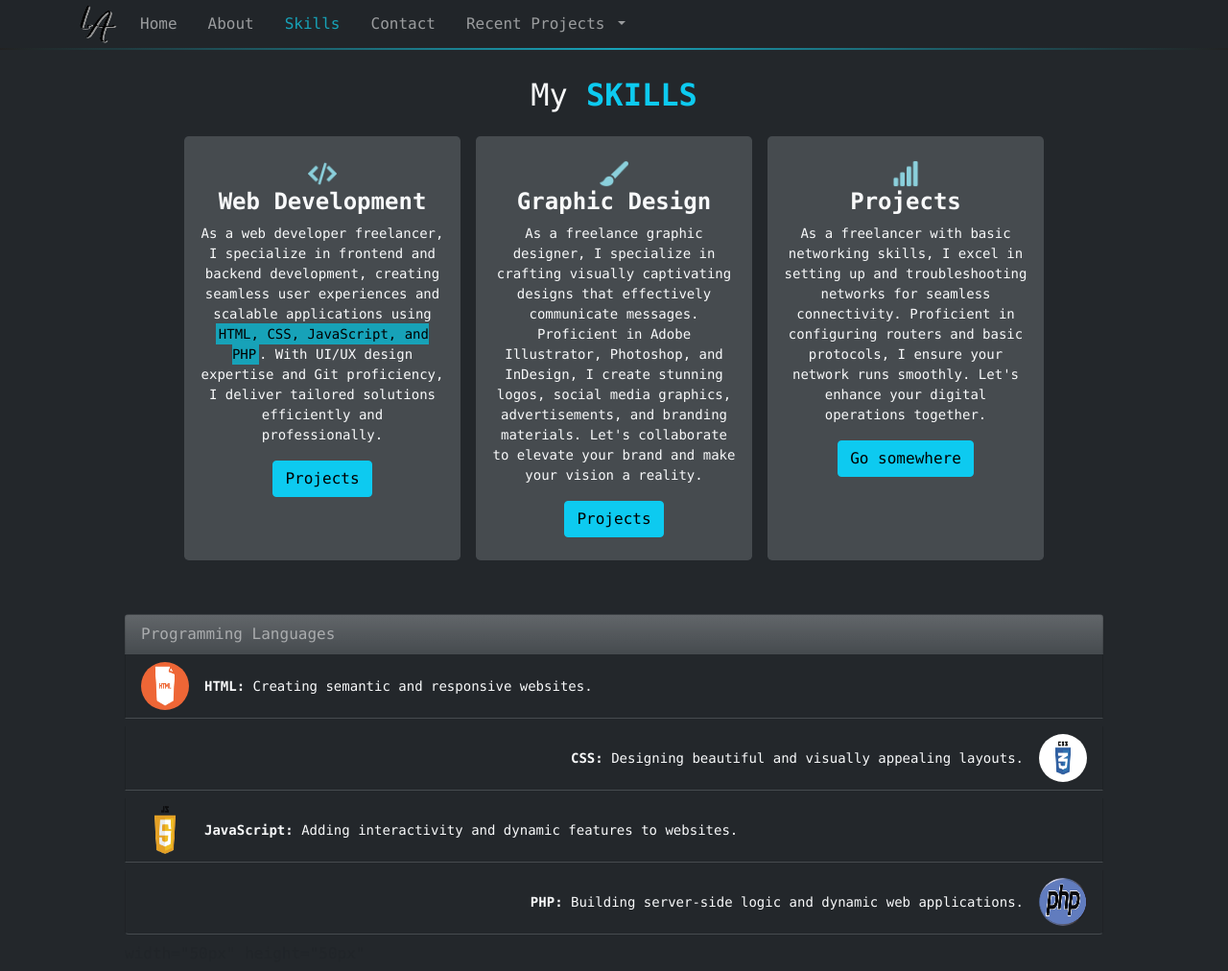
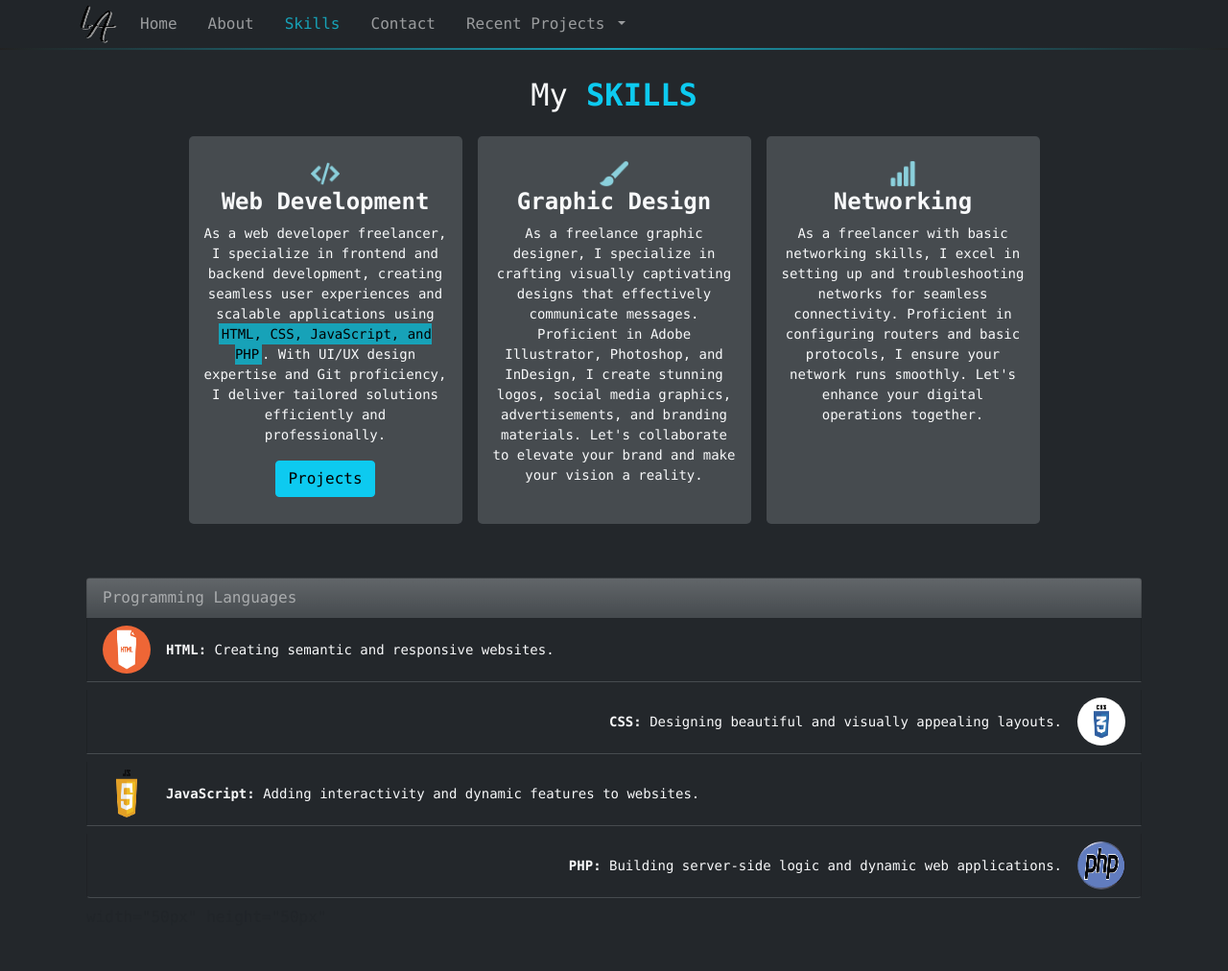
Before and after one commit to Lorredo/MyPersonalPortfolio, a plain HTML site: page skill.html in a window 1280 px wide. Shown: the whole page at 96% size. Drawn offline with nearby package versions, Linux system fonts and the light colour scheme.

Commit message:
update something

```diff
--- a/skill.html
+++ b/skill.html
@@ -71,7 +71,7 @@ ul.list-group li{
               Recent Projects
             </a>
                 <ul class="dropdown-menu" aria-labelledby="navbarDropdown">
-                  <li><a class="dropdown-item" href="https://main--kalinga-alaga.netlify.app/">Kalinga ALaga Pet Service Website</a></li>
+                  <li><a class="dropdown-item" href="https://main--kalinga-alaga.netlify.app/" target="_blank">Kalinga ALaga Pet Service Website</a></li>
                     <li><a class="dropdown-item" href="#">Coffe Shop System</a></li>
 
                   <li><hr class="dropdown-divider" /></li>
@@ -95,7 +95,7 @@ ul.list-group li{
             <div class="col-12 text-light d-flex justify-content-center"><p class="h2 my-auto">My <strong class="text-info h2 my-auto fw-bolder text-uppercase">Skills</strong></p></div>
         </div>
         <div class="row d-flex justify-content-center">
-            <div class="col-lg-4 text-light py-4 px-3 d-flex align-items-center flex-column rounded-3 m-2" style="max-width: 18rem; background-color: #464B4F;">
+            <div class="col-lg-3 text-light py-4 px-3 d-flex align-items-center flex-column rounded-3 m-2" style="max-width: 23rem; background-color: #464B4F;">
               <img class="text-info" src="imgs/code.png" alt="" width="30px" height="30px">
               <p class="h4 fw-bold">Web Development</p>
               <p class="small text-center">
@@ -104,30 +104,30 @@ As a web developer freelancer, I specialize in frontend and backend development,
               </p>
               <a href="#" class="btn btn-info">Projects</a>
             </div>
-            <div class="col-lg-4 text-light py-4 px-3 d-flex align-items-center flex-column rounded-3 m-2" style="max-width: 18rem; background-color: #464B4F;">
+            <div class="col-lg-3 text-light py-4 px-3 d-flex align-items-center flex-column rounded-3 m-2" style="max-width: 23rem; background-color: #464B4F;">
                 <img class="text-info" src="imgs/design.png" alt="" width="30px" height="30px">
                 <p class="h4 fw-bold">Graphic Design</p>
                 <p class="small text-center">
 
                     As a freelance graphic designer, I specialize in crafting visually captivating designs that effectively communicate messages. Proficient in Adobe Illustrator, Photoshop, and InDesign, I create stunning logos, social media graphics, advertisements, and branding materials. Let's collaborate to elevate your brand and make your vision a reality.
                 </p>
-                <a href="#" class="btn btn-info">Projects</a>
+
               </div>
-              <div class="col-lg-4 text-light py-4 px-3 d-flex align-items-center flex-column rounded-3 m-2" style="max-width: 18rem; background-color: #464B4F;">
+              <div class="col-lg-3 text-light py-4 px-3 d-flex align-items-center flex-column rounded-3 m-2" style="max-width: 23rem; background-color: #464B4F;">
                 <img class="text-info" src="imgs/networking.png" alt="" width="30px" height="30px">
-                <p class="h4 fw-bold">Projects</p>
+                <p class="h4 fw-bold">Networking</p>
                 <p class="small text-center">
 
 
 As a freelancer with basic networking skills, I excel in setting up and troubleshooting networks for seamless connectivity. Proficient in configuring routers and basic protocols, I ensure your network runs smoothly. Let's enhance your digital operations together.
                 </p>
-                <a href="#" class="btn btn-info">Go somewhere</a>
+
               </div>
           </div>
 
 
 
-    <ul class="list-group m-5">
+    <ul class="list-group my-5 mx-2">
         <li class="list-group-item bg-gradient text-white-50" aria-current="true" style="background-color: #464B4F;"> Programming Languages
         </li>
         <li class="list-group-item bg-transparent text-light d-flex flex-row align-items-center justify-content-start mb-2"><img class="rounded-circle me-3" src="imgs/html.jpg" alt="HTML Icon" width="50px" height="50px">
```
Also changed, not shown: aboutme.html (+1 -1 lines), contact.html (+1 -1 lines), index.html (+8 -7 lines).
